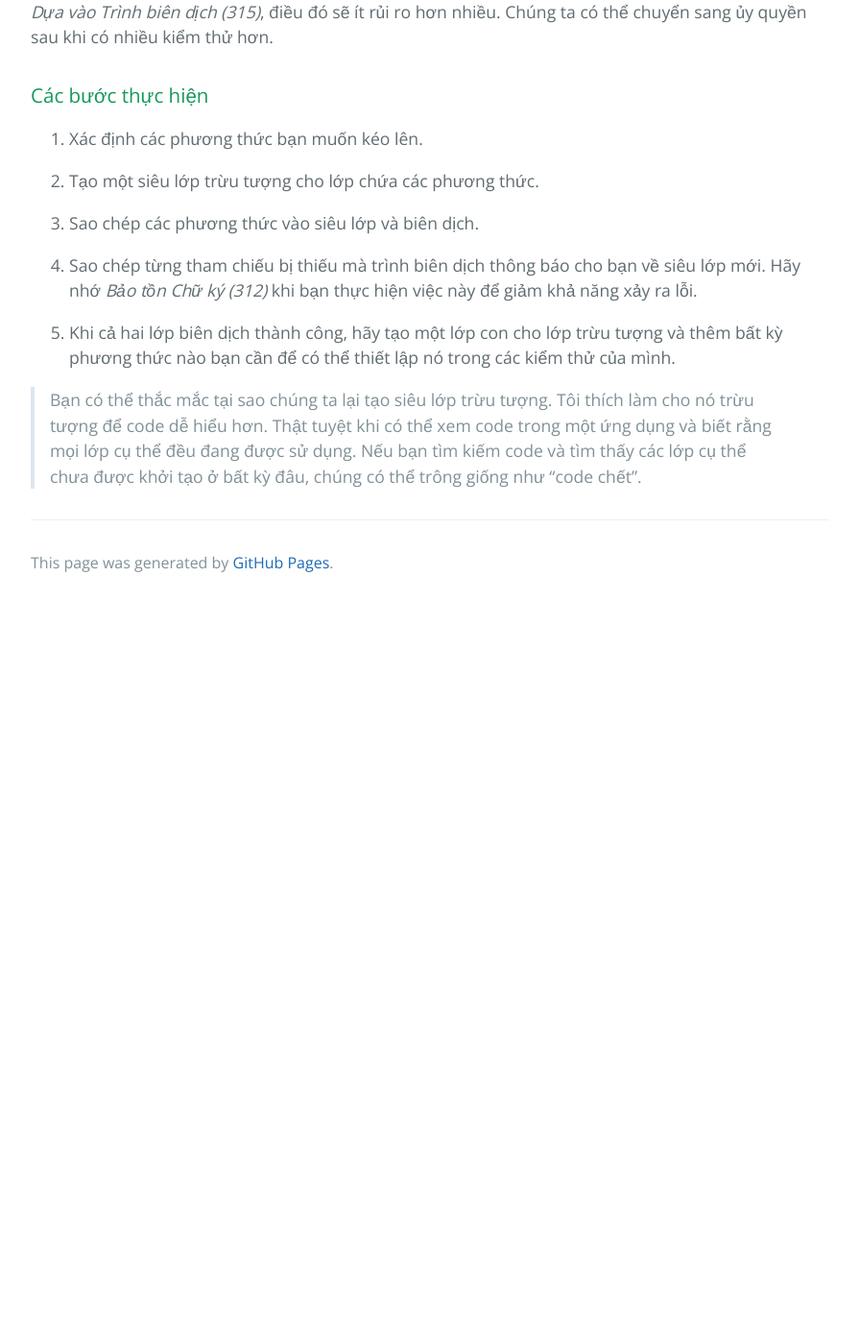
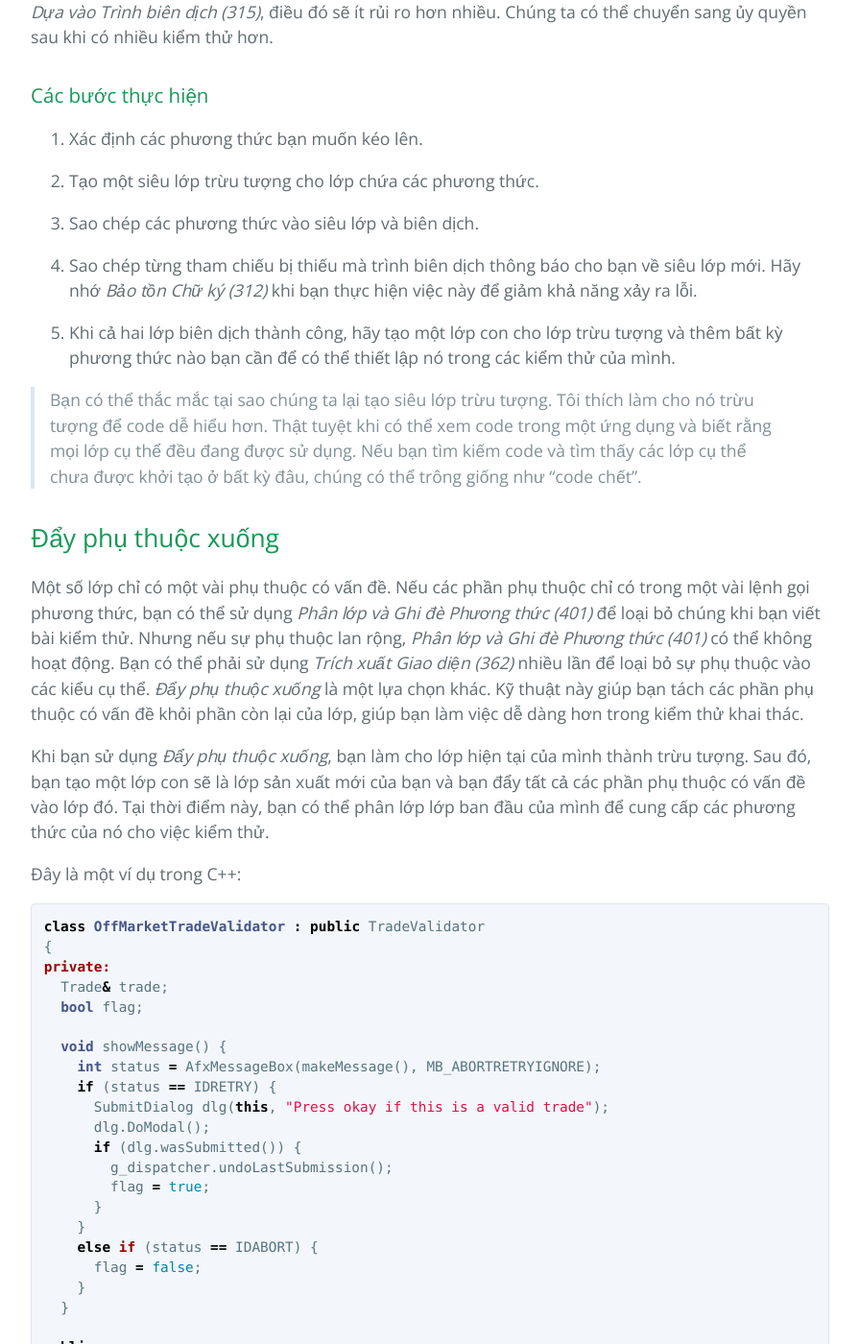
Before and after one commit to HaiBV/haibv.github.io, a Jekyll site: the page built from working-effectively-with-legacy-code/chapter-25-dependency-breaking-techniques.md, in a window 1280 px wide and 1400 px high, scrolled down 60884 px. Shown: the whole window at 96% size, without its empty margins (192-1087 px from the left). Built offline with Jekyll 4.4.1, drawn with Linux system fonts in a browser that asks for light colours; our own code applies the rules of GitHub Pages for plain Markdown files; before the commit the page ends 61514 px from its top, so only the background shows below that; some of the changed text lies outside the part shown.

Commit message:
Book - Working Efectively with Legacy Code - P3 - C25

````diff
--- a/working-effectively-with-legacy-code/chapter-25-dependency-breaking-techniques.md
+++ b/working-effectively-with-legacy-code/chapter-25-dependency-breaking-techniques.md
@@ -1954,3 +1954,97 @@ Vì vậy, những gì chúng ta đã làm ở đây là kéo các phương th
 5. Khi cả hai lớp biên dịch thành công, hãy tạo một lớp con cho lớp trừu tượng và thêm bất kỳ phương thức nào bạn cần để có thể thiết lập nó trong các kiểm thử của mình.
 
 > Bạn có thể thắc mắc tại sao chúng ta lại tạo siêu lớp trừu tượng. Tôi thích làm cho nó trừu tượng để code dễ hiểu hơn. Thật tuyệt khi có thể xem code trong một ứng dụng và biết rằng mọi lớp cụ thể đều đang được sử dụng. Nếu bạn tìm kiếm code và tìm thấy các lớp cụ thể chưa được khởi tạo ở bất kỳ đâu, chúng có thể trông giống như "code chết".
+
+## Đẩy phụ thuộc xuống
+
+Một số lớp chỉ có một vài phụ thuộc có vấn đề. Nếu các phần phụ thuộc chỉ có trong một vài lệnh gọi phương thức, bạn có thể sử dụng _Phân lớp và Ghi đè Phương thức (401)_ để loại bỏ chúng khi bạn viết bài kiểm thử. Nhưng nếu sự phụ thuộc lan rộng, _Phân lớp và Ghi đè Phương thức (401)_ có thể không hoạt động. Bạn có thể phải sử dụng _Trích xuất Giao diện (362)_ nhiều lần để loại bỏ sự phụ thuộc vào các kiểu cụ thể. _Đẩy phụ thuộc xuống_ là một lựa chọn khác. Kỹ thuật này giúp bạn tách các phần phụ thuộc có vấn đề khỏi phần còn lại của lớp, giúp bạn làm việc dễ dàng hơn trong kiểm thử khai thác.
+
+Khi bạn sử dụng _Đẩy phụ thuộc xuống_, bạn làm cho lớp hiện tại của mình thành trừu tượng. Sau đó, bạn tạo một lớp con sẽ là lớp sản xuất mới của bạn và bạn đẩy tất cả các phần phụ thuộc có vấn đề vào lớp đó. Tại thời điểm này, bạn có thể phân lớp lớp ban đầu của mình để cung cấp các phương thức của nó cho việc kiểm thử.
+
+Đây là một ví dụ trong C++:
+
+```cpp
+class OffMarketTradeValidator : public TradeValidator
+{
+private:
+  Trade& trade;
+  bool flag;
+
+  void showMessage() {
+    int status = AfxMessageBox(makeMessage(), MB_ABORTRETRYIGNORE);
+    if (status == IDRETRY) {
+      SubmitDialog dlg(this, "Press okay if this is a valid trade");
+      dlg.DoModal();
+      if (dlg.wasSubmitted()) {
+        g_dispatcher.undoLastSubmission();
+        flag = true;
+      }
+    }
+    else if (status == IDABORT) {
+      flag = false;
+    }
+  }
+
+public:
+  OffMarketTradeValidator(Trade& trade)
+  : trade(trade), flag(false)
+  {}
+
+  bool isValid() const {
+    if (inRange(trade.getDate()) && validDestination(trade.destination) && inHours(trade)) {
+      flag = true;
+    }
+    showMessage();
+    return flag;
+  }
+  ...
+};
+```
+
+Nếu cần thực hiện các thay đổi trong logic xác thực, chúng ta có thể gặp rắc rối nếu không muốn liên kết các hàm và lớp dành riêng cho giao diện người dùng vào kiểm thử khai thác của mình. _Đẩy phụ thuộc xuống_ là một lựa chọn tốt trong trường hợp này.
+
+Đây là code sẽ trông như thế này sau khi _Đẩy phụ thuộc xuống_:
+
+```cpp
+class OffMarketTradeValidator : public TradeValidator
+{
+protected:
+  Trade& trade;
+  bool flag;
+  virtual void showMessage() = 0;
+
+public:
+  OffMarketTradeValidator(Trade& trade)
+  : trade(trade), flag(false) {}
+
+  bool isValid() const {
+    if (inRange(trade.getDate()) && validDestination(trade.destination) && inHours(trade)) {
+      flag = true;
+    }
+    showMessage();
+    return flag;
+  }
+  ...
+};
+
+class WindowsOffMarketTradeValidator
+    : public OffMarketTradeValidator
+{
+protected:
+  virtual void showMessage() {
+    int status = AfxMessageBox(makeMessage(), MB_ABORTRETRYIGNORE);
+    if (status == IDRETRY) {
+      SubmitDialog dlg(this, "Press okay if this is a valid trade");
+      dlg.DoModal();
+      if (dlg.wasSubmitted()) {
+        g_dispatcher.undoLastSubmission();
+        flag = true;
+      }
+    }
+    else if (status == IDABORT) {
+      flag = false;
+    }
+  }
+  ...
+};
+```
````
